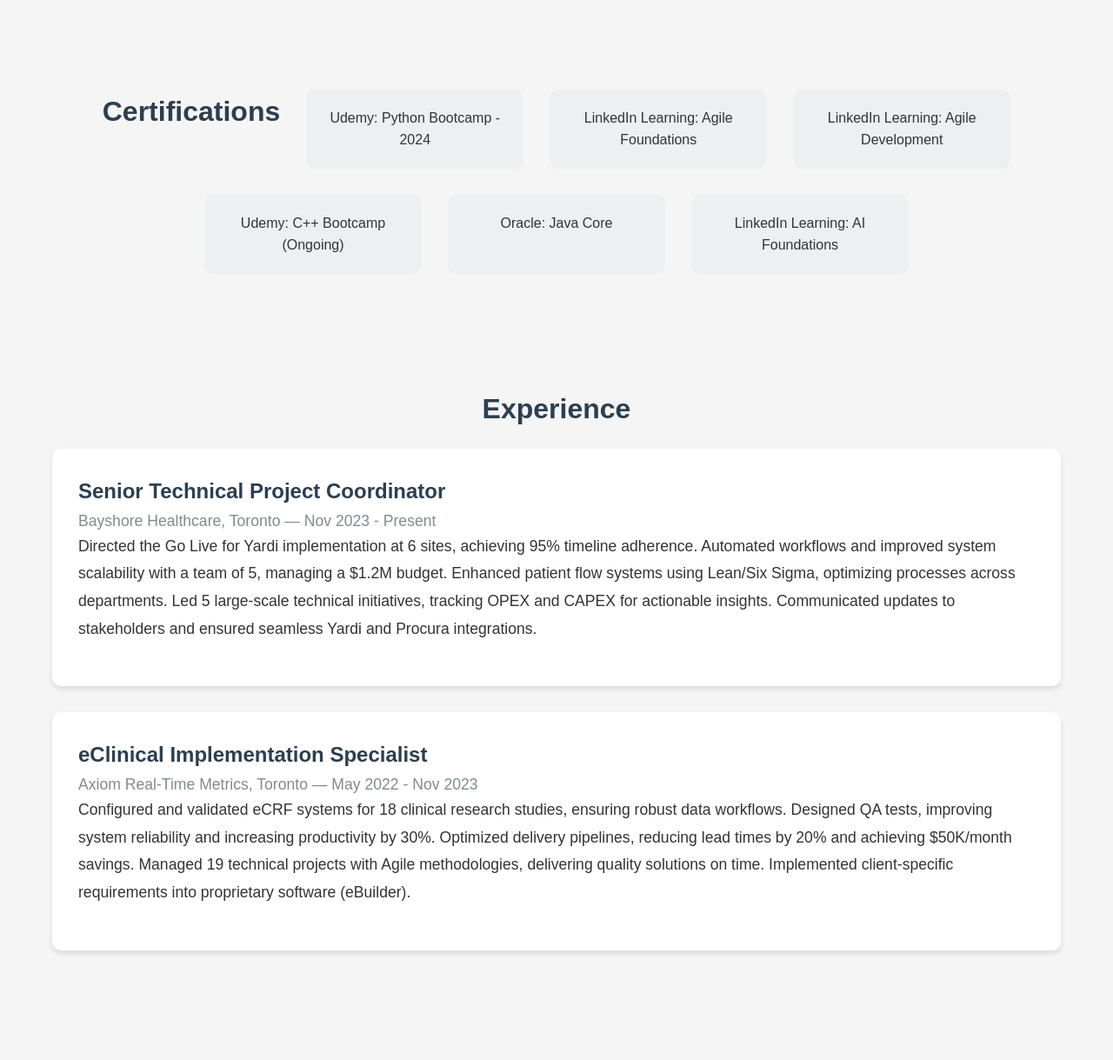
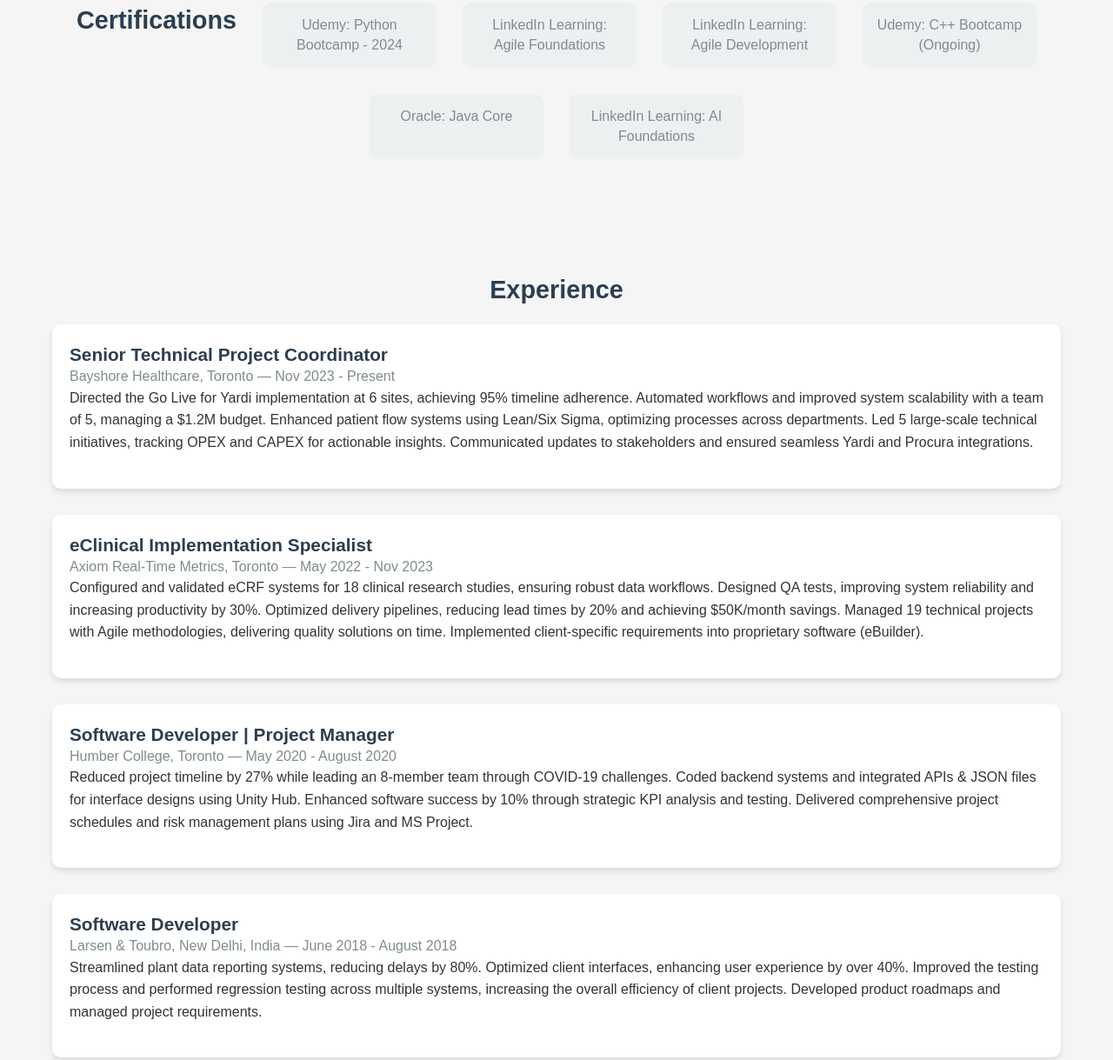
Before and after one commit to AshraySikka/My-portfolio, a plain HTML site: page index.html in a window 1280 px wide. Shown: the part 856-2075 px from the top of the page at 87% size. Drawn offline with Linux system fonts and the light colour scheme.

Commit message:
Update index.html

```diff
--- a/index.html
+++ b/index.html
@@ -17,25 +17,25 @@
             color: #333;
             margin: 0;
             padding: 0;
-            line-height: 1.6;
+            line-height: 1.4;
         }
 
         header {
             background-color: #34495e;
             color: white;
             text-align: center;
-            padding: 40px 20px;
+            padding: 60px 20px 20px;
             position: relative;
         }
 
         header h1 {
-            font-size: 3rem;
+            font-size: 2.5rem;
             font-weight: 600;
             margin-bottom: 10px;
         }
 
         .contact-info {
-            font-size: 1.1rem;
+            font-size: 1rem;
             margin-bottom: 15px;
         }
 
@@ -67,15 +67,15 @@
         }
 
         h2 {
-            font-size: 2rem;
+            font-size: 1.8rem;
             color: #2c3e50;
             margin-bottom: 20px;
             text-align: center;
         }
 
         p {
-            font-size: 1.1rem;
-            line-height: 1.8;
+            font-size: 1rem;
+            line-height: 1.6;
             margin-bottom: 20px;
         }
 
@@ -89,17 +89,21 @@
 
         .skills-item, .certifications-item {
             background-color: #ecf0f1;
-            padding: 20px;
+            padding: 15px;
             border-radius: 10px;
-            width: 250px;
+            width: 200px;
             text-align: center;
-            transition: transform 0.3s ease;
         }
 
-        .skills-item:hover, .certifications-item:hover {
-            transform: scale(1.05);
-            background-color: #3498db;
-            color: white;
+        .certifications-item a {
+            text-decoration: none;
+            color: #7f8c8d;
+            font-weight: 500;
+            transition: color 0.3s;
+        }
+
+        .certifications-item a:hover {
+            color: #3498db;
         }
 
         .experience, .projects {
@@ -108,11 +112,10 @@
 
         .experience-item, .project-item {
             background-color: #fff;
-            padding: 30px;
+            padding: 20px;
             margin-bottom: 30px;
             border-radius: 10px;
             box-shadow: 0 4px 6px rgba(0, 0, 0, 0.1);
-            transition: box-shadow 0.3s ease;
         }
 
         .experience-item:hover, .project-item:hover {
@@ -120,13 +123,13 @@
         }
 
         .experience-item .job-title, .project-item .project-name {
-            font-size: 1.5rem;
+            font-size: 1.3rem;
             color: #2c3e50;
             font-weight: 600;
         }
 
         .experience-item .company, .project-item .project-description {
-            font-size: 1.1rem;
+            font-size: 1rem;
             color: #7f8c8d;
         }
 
@@ -162,7 +165,7 @@
             }
 
             .skills-item, .certifications-item {
-                width: 200px;
+                width: 180px;
             }
         }
     </style>
@@ -199,12 +202,12 @@
 
 <section class="certifications">
     <h2>Certifications</h2>
-    <div class="certifications-item">Udemy: Python Bootcamp - 2024</div>
-    <div class="certifications-item">LinkedIn Learning: Agile Foundations</div>
-    <div class="certifications-item">LinkedIn Learning: Agile Development</div>
-    <div class="certifications-item">Udemy: C++ Bootcamp (Ongoing)</div>
-    <div class="certifications-item">Oracle: Java Core</div>
-    <div class="certifications-item">LinkedIn Learning: AI Foundations</div>
+    <div class="certifications-item"><a href="certifications/python-bootcamp.html">Udemy: Python Bootcamp - 2024</a></div>
+    <div class="certifications-item"><a href="certifications/agile-foundations.html">LinkedIn Learning: Agile Foundations</a></div>
+    <div class="certifications-item"><a href="certifications/agile-development.html">LinkedIn Learning: Agile Development</a></div>
+    <div class="certifications-item"><a href="certifications/cpp-bootcamp.html">Udemy: C++ Bootcamp (Ongoing)</a></div>
+    <div class="certifications-item"><a href="certifications/java-core.html">Oracle: Java Core</a></div>
+    <div class="certifications-item"><a href="certifications/ai-foundations.html">LinkedIn Learning: AI Foundations</a></div>
 </section>
 
 <section class="experience">
@@ -213,37 +216,46 @@
     <div class="experience-item">
         <div class="job-title">Senior Technical Project Coordinator</div>
         <div class="company">Bayshore Healthcare, Toronto — Nov 2023 - Present</div>
-        <p class="company-description">Directed the Go Live for Yardi implementation at 6 sites, achieving 95% timeline adherence. Automated workflows and improved system scalability with a team of 5, managing a $1.2M budget. Enhanced patient flow systems using Lean/Six Sigma, optimizing processes across departments. Led 5 large-scale technical initiatives, tracking OPEX and CAPEX for actionable insights. Communicated updates to stakeholders and ensured seamless Yardi and Procura integrations.</p>
+        <p>Directed the Go Live for Yardi implementation at 6 sites, achieving 95% timeline adherence. Automated workflows and improved system scalability with a team of 5, managing a $1.2M budget. Enhanced patient flow systems using Lean/Six Sigma, optimizing processes across departments. Led 5 large-scale technical initiatives, tracking OPEX and CAPEX for actionable insights. Communicated updates to stakeholders and ensured seamless Yardi and Procura integrations.</p>
     </div>
 
     <div class="experience-item">
         <div class="job-title">eClinical Implementation Specialist</div>
         <div class="company">Axiom Real-Time Metrics, Toronto — May 2022 - Nov 2023</div>
-        <p class="company-description">Configured and validated eCRF systems for 18 clinical research studies, ensuring robust data workflows. Designed QA tests, improving system reliability and increasing productivity by 30%. Optimized delivery pipelines, reducing lead times by 20% and achieving $50K/month savings. Managed 19 technical projects with Agile methodologies, delivering quality solutions on time. Implemented client-specific requirements into proprietary software (eBuilder).</p>
+        <p>Configured and validated eCRF systems for 18 clinical research studies, ensuring robust data workflows. Designed QA tests, improving system reliability and increasing productivity by 30%. Optimized delivery pipelines, reducing lead times by 20% and achieving $50K/month savings. Managed 19 technical projects with Agile methodologies, delivering quality solutions on time. Implemented client-specific requirements into proprietary software (eBuilder).</p>
     </div>
+
+    <div class="experience-item">
+        <div class="job-title">Software Developer | Project Manager</div>
+        <div class="company">Humber College, Toronto — May 2020 - August 2020</div>
+        <p>Reduced project timeline by 27% while leading an 8-member team through COVID-19 challenges. Coded backend systems and integrated APIs & JSON files for interface designs using Unity Hub. Enhanced software success by 10% through strategic KPI analysis and testing. Delivered comprehensive project schedules and risk management plans using Jira and MS Project.</p>
+    </div>
+
+    <div class="experience-item">
+        <div class="job-title">Software Developer</div>
+        <div class="company">Larsen & Toubro, New Delhi, India — June 2018 - August 2018</div>
+        <p>Streamlined plant data reporting systems, reducing delays by 80%. Optimized client interfaces, enhancing user experience by over 40%. Improved the testing process and performed regression testing across multiple systems, increasing the overall efficiency of client projects. Developed product roadmaps and managed project requirements.</p>
+    </div>
+
 </section>
 
 <section class="projects">
     <h2>Projects</h2>
 
     <div class="project-item">
-        <div class="project-name"><a href="project-details/project1.html">Humber College Project Management Tool</a></div>
-        <p class="project-description">Developed simulation software using Unity and Figma, including algorithms for problem randomization.</p>
+        <a href="projects/software-automation-healthcare.html" class="project-name">Software for Automating Patient Monitoring</a>
+        <p>Developed a scalable solution for automated patient monitoring in healthcare settings. Integrated IoT devices to provide real-time updates on patient health, reducing manual data entry by 60% and enhancing patient care through actionable insights.</p>
     </div>
 
     <div class="project-item">
-        <div class="project-name"><a href="project-details/project2.html">Healthcare DBMS</a></div>
-        <p class="project-description">Centralized medical data with a database system using C++, C#, and SQL.</p>
+        <a href="projects/unity-simulation-tool.html" class="project-name">Unity Project Simulation Tool</a>
+        <p>Developed a tool for project simulation using Unity and Figma, allowing users to interact with project timelines and analyze potential risks. The tool was implemented at Humber College for educational purposes.</p>
     </div>
 
-    <div class="project-item">
-        <div class="project-name"><a href="project-details/project3.html">Larsen & Toubro Relay System</a></div>
-        <p class="project-description">Improved MCC-MCOMP relay efficiency by 15% with optimized C++ code.</p>
-    </div>
 </section>
 
 <footer>
-    <p>&copy; 2025 Ashray Sikka. All Rights Reserved.</p>
+    <p>&copy; 2025 Ashray Sikka | All Rights Reserved</p>
 </footer>
 
 </body>
```
